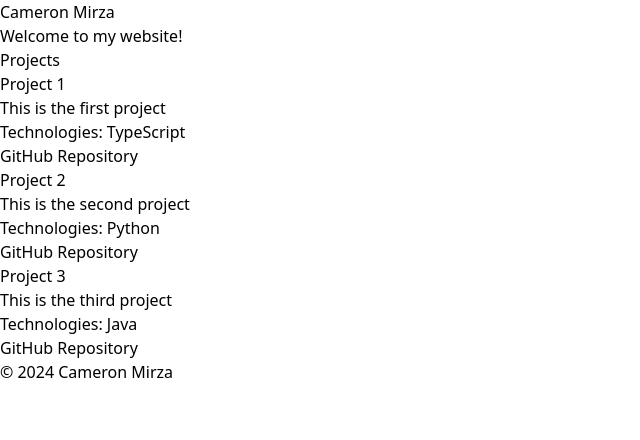
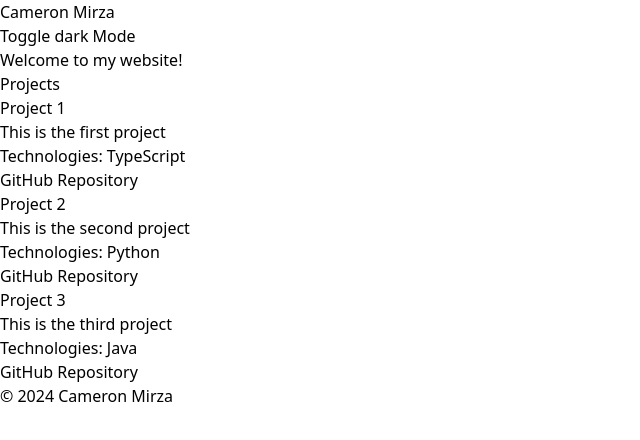
Before and after one commit to cmirza/cmirza.dev, a Next.js app: page / in a window 1280 px wide. Shown: the top 440 px of the page, without its empty margins (0-640 px from the left). Built offline with nearby package versions, Linux system fonts and the light colour scheme.

Commit message:
added dark mode toggle

```diff
--- a/package.json
+++ b/package.json
@@ -10,6 +10,7 @@
   },
   "dependencies": {
     "next": "14.2.4",
+    "next-themes": "^0.3.0",
     "react": "^18",
     "react-dom": "^18"
   },
--- /dev/null
+++ b/src/components/DarkModeToggle.tsx
@@ -0,0 +1,21 @@
+import React, { useEffect } from 'react';
+import { useTheme } from 'next-themes';
+
+const DarkModeToggle: React.FC = () => {
+  const { theme, setTheme } = useTheme();
+
+  useEffect(() => {
+    console.log(`Current theme: ${theme}`);
+  }, [theme]);
+
+  return (
+    <button
+      onClick={() => setTheme(theme === 'dark' ? 'light' : 'dark')}
+      className="bg-gray-800 text-white p-2 rounded dark:bg-gray-700"
+    >
+      Toggle {theme === 'dark' ? 'light' : 'dark'} Mode
+    </button>
+  );
+};
+
+export default DarkModeToggle;
--- a/src/components/Footer.tsx
+++ b/src/components/Footer.tsx
@@ -2,7 +2,7 @@ import React from 'react';
 
 const Footer: React.FC = () => {
   return (
-    <footer className="bg-gray-800 text-white p-4 mt-8">
+    <footer className="bg-gray-800 text-white p-4 mt-8 dark:bg-gray-900">
       <p>&copy; 2024 Cameron Mirza</p>
     </footer>
   );
--- a/src/components/Header.tsx
+++ b/src/components/Header.tsx
@@ -1,9 +1,11 @@
 import React from 'react';
+import DarkModeToggle from './DarkModeToggle';
 
 const Header: React.FC = () => {
   return (
-    <header className="bg-gray-800 text-white p-4">
+    <header className="bg-gray-800 text-white p-4 flex justify-between items-center dark:bg-gray-900">
       <h1 className="text-2xl">Cameron Mirza</h1>
+      <DarkModeToggle />
     </header>
   );
 };
--- a/src/components/Projects.tsx
+++ b/src/components/Projects.tsx
@@ -1,5 +1,5 @@
-import React, { useEffect, useState } from "react";
-import projectData from "../data/projects.json";
+import React, { useEffect, useState } from 'react';
+import projectData from '../data/projects.json';
 
 interface Project {
   name: string;
--- a/src/pages/_app.tsx
+++ b/src/pages/_app.tsx
@@ -1,6 +1,24 @@
 import "@/styles/globals.css";
-import type { AppProps } from "next/app";
+import { AppProps } from "next/app";
+import { ThemeProvider } from "next-themes";
+import { useEffect, useState } from "react";
 
-export default function App({ Component, pageProps }: AppProps) {
-  return <Component {...pageProps} />;
-}
+const MyApp = ({ Component, pageProps }: AppProps) => {
+  const [mounted, setMounted] = useState(false);
+
+  // This ensures that the correct theme is only rendered on the client side.
+  // This prevents a mismatch between the server and client during the hydration process.
+  useEffect(() => {
+    setMounted(true);
+  }, []);
+
+  if (!mounted) return null;
+
+  return (
+    <ThemeProvider attribute="class">
+      <Component {...pageProps} />
+    </ThemeProvider>
+  );
+};
+
+export default MyApp;
--- a/src/styles/globals.css
+++ b/src/styles/globals.css
@@ -1,3 +1,8 @@
 @tailwind base;
 @tailwind components;
 @tailwind utilities;
+
+html.dark {
+    background-color: #111827;
+    color: #ffffff;
+}
--- a/tailwind.config.js
+++ b/tailwind.config.js
@@ -1,5 +1,6 @@
 /** @type {import('tailwindcss').Config} */
 module.exports = {
+  darkMode: 'class',
   content: [
     "./pages/**/*.{js,ts,jsx,tsx}",
     "./components/**/*.{js,ts,jsx,tsx}",
--- a/tailwind.config.ts
+++ b/tailwind.config.ts
@@ -1,6 +1,7 @@
 import type { Config } from "tailwindcss";
 
 const config: Config = {
+  darkMode: 'class', // Enable dark mode
   content: [
     "./src/pages/**/*.{js,ts,jsx,tsx,mdx}",
     "./src/components/**/*.{js,ts,jsx,tsx,mdx}",
@@ -17,4 +18,5 @@ const config: Config = {
   },
   plugins: [],
 };
+
 export default config;
```
Also changed, not shown: src/components/ThemeProvider.tsx (added, +16 -0 lines), 1 other file (tests, documents, lock files or other folders).
